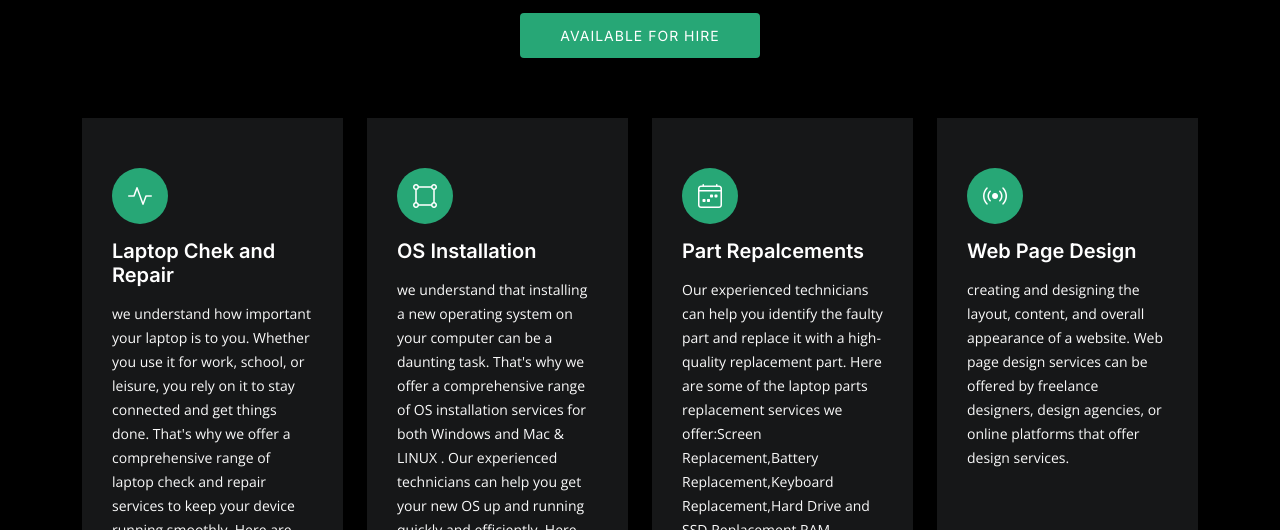
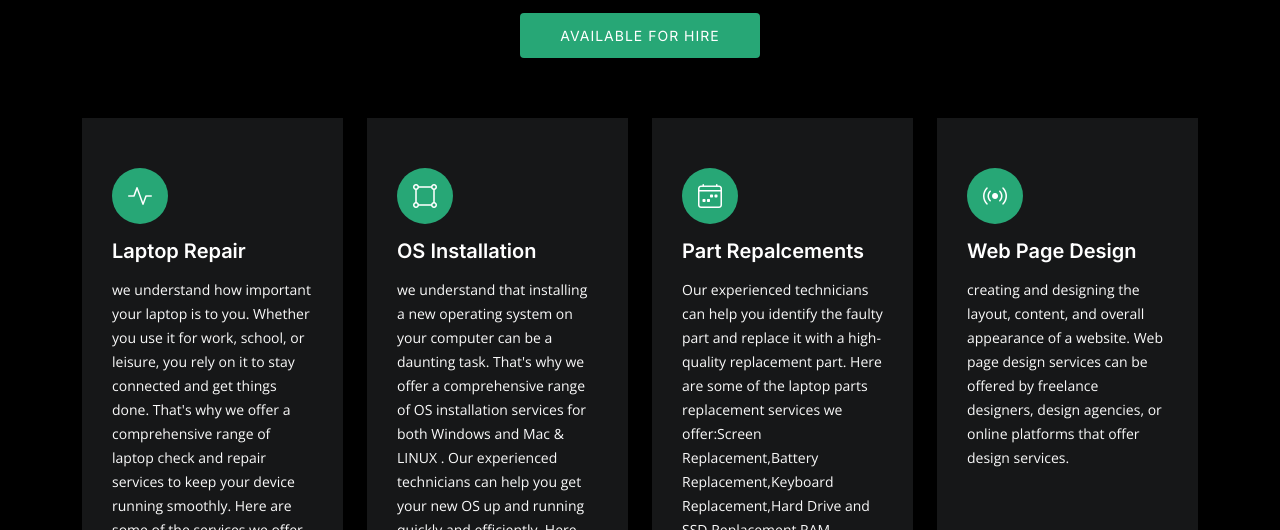
Before and after one commit to charanbaghiya/charanbaghiya.github.io, a plain HTML site: page services.html in a window 1280 px wide. Shown: the part 270-800 px from the top of the page. Drawn offline with nearby package versions, Linux system fonts and the light colour scheme.

Commit message:
Update services.html

```diff
--- a/services.html
+++ b/services.html
@@ -98,7 +98,7 @@
           <div class="col-xl-3 col-md-6 d-flex">
             <div class="service-item position-relative">
               <i class="bi bi-activity"></i>
-              <h4><a href="" class="stretched-link">Laptop Chek and Repair </a></h4>
+              <h4><a href="" class="stretched-link">Laptop Repair </a></h4>
               <p>we understand how important your laptop is to you. Whether you use it for work, school, or leisure, you rely on it to stay connected and get things done. That's why we offer a comprehensive range of laptop check and repair services to keep your device running smoothly. Here are some of the services we offer</p>
             </div>
           </div><!-- End Service Item -->
```
